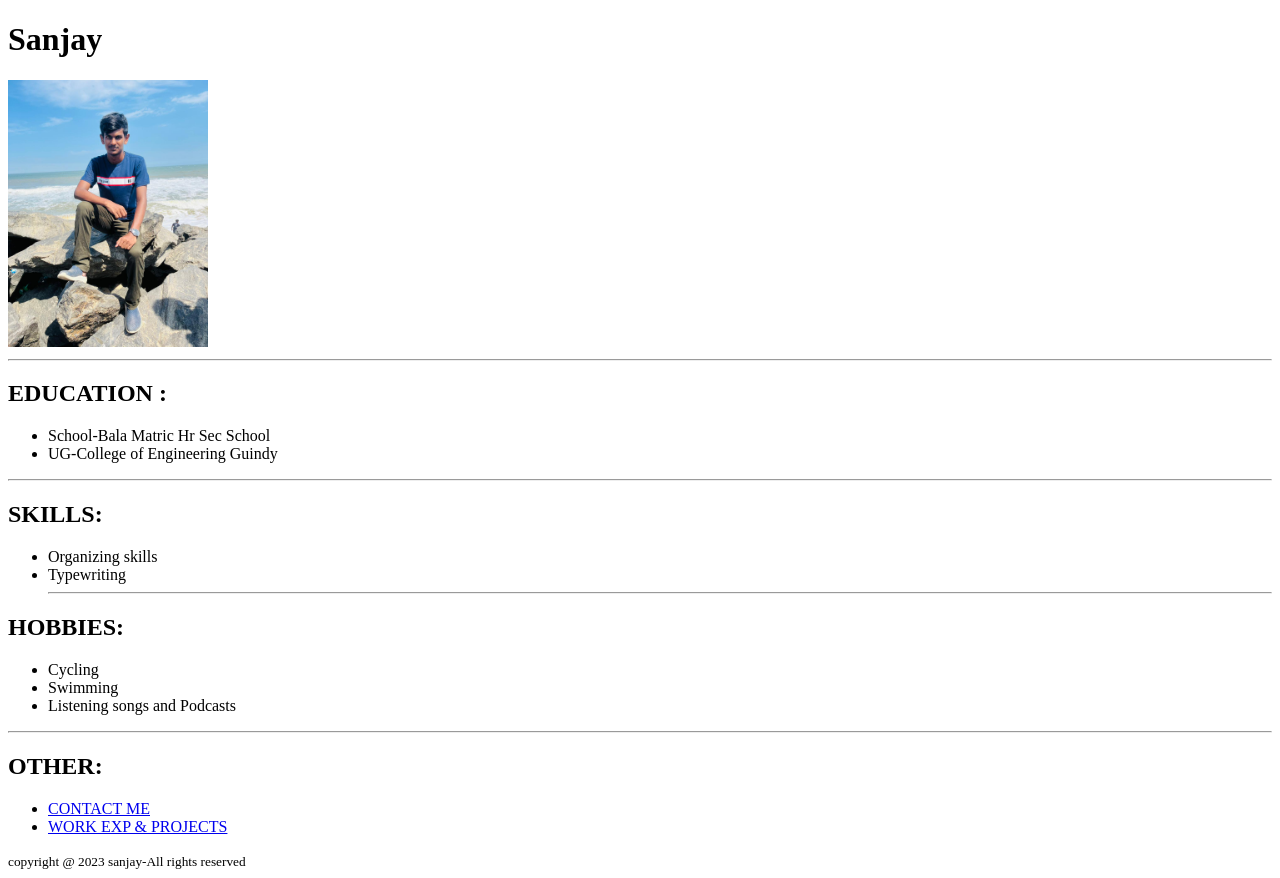
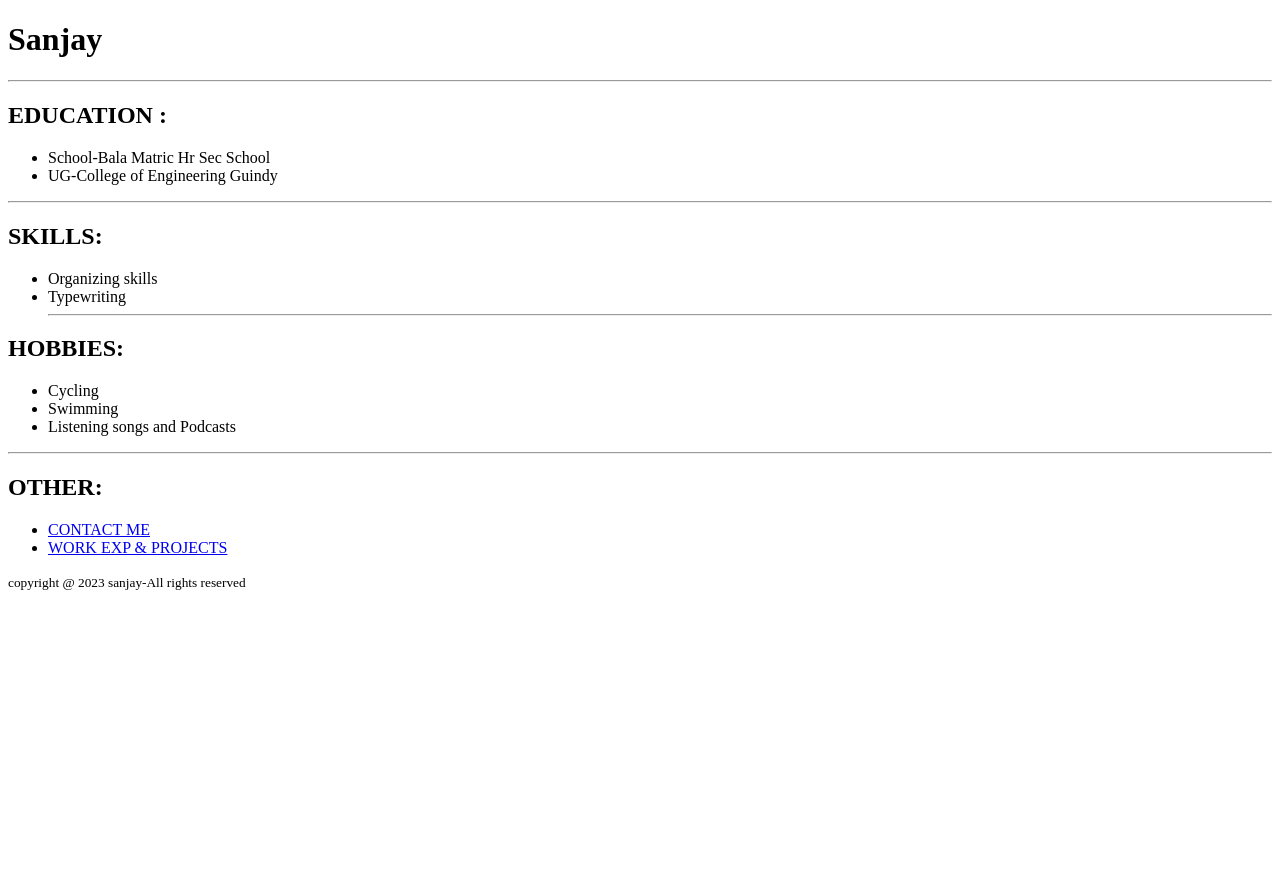
Before and after one commit to sanjay5514/html-capstone1, a plain HTML site: page index.html in a window 1280 px wide. After the commit the page ends 800 px from the top, so only its background shows below. Drawn offline with Linux system fonts and the light colour scheme.

Commit message:
Update index.html

```diff
--- a/index.html
+++ b/index.html
@@ -7,7 +7,7 @@
 </head>
 <body>
     <h1>Sanjay</h1>
-    <img src="WhatsApp Image 2024-03-15 at 13.24.17_702ddd8e.jpg" style="width: 200px;"/>
+
     <hr>
     <h2>EDUCATION :</h2>
     <ul>
```
